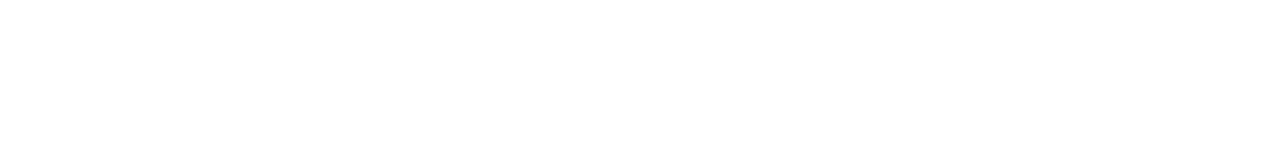
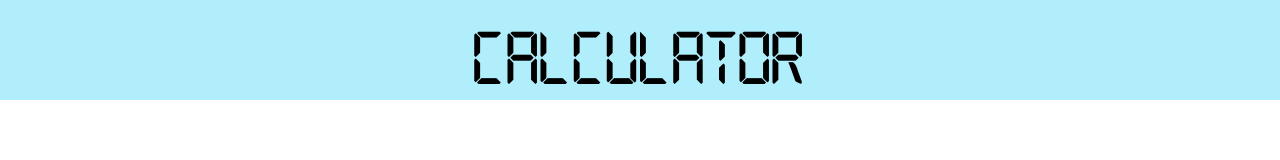
Before and after one commit to timurlog/calculator, a website: page index.html in a window 1280 px wide. Drawn offline with Linux system fonts and the light colour scheme.

Commit message:
added fonts, added header (finished)

```diff
--- a/index.html
+++ b/index.html
@@ -3,7 +3,7 @@
 <head>
     <meta charset="UTF-8">
     <meta name="viewport" content="width=device-width, initial-scale=1.0">
-    <title>Document</title>
+    <title>Calculator</title>
 
     <!-- ########## LINKS ########### -->
     <link rel="shortcut icon" href="" type="image/x-icon">
@@ -14,7 +14,9 @@
 <body>
     <!-- ########## HEADER ########## -->
     <header>
-
+        <div>
+            <p>Calculator</p>
+        </div>
     </header>
 
     <!-- ########### MAIN ########### -->
--- a/src/sass/_fonts.sass
+++ b/src/sass/_fonts.sass
@@ -1,4 +1,4 @@
 /* ########### FONTS ############ */
 @font-face
-    font-family: ""
-    src: url("../assets/fonts/")
+    font-family: "calc"
+    src: url("../assets/fonts/calc.ttf")
--- a/src/sass/modules/_header.sass
+++ b/src/sass/modules/_header.sass
@@ -1,5 +1,17 @@
 /* ########### HEADER ########### */
-
+header
+    height: 100px
+    width: 100%
+    background-color: #AFEEFA
+    display: flex
+    justify-content: center
+    align-items: center
+    div
+        height: fit-content
+        width: fit-content
+        p
+            font-family: "calc"
+            font-size: 75px
 
 /* ######### RESPONSIVE ######### */
 /* ### SMARTPHONE ### */
```
Also changed, not shown: public/assets/fonts/calc.ttf (added), public/style/app.css, 1 other file.
